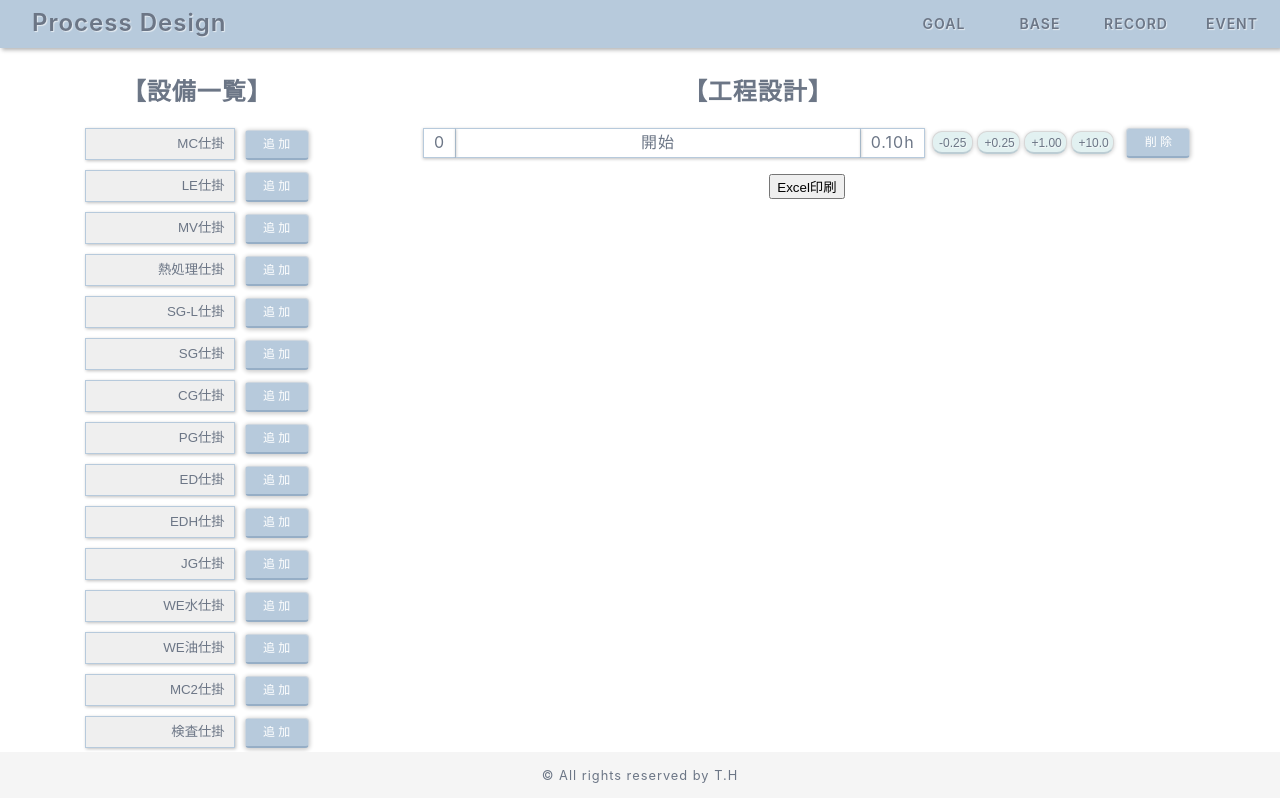
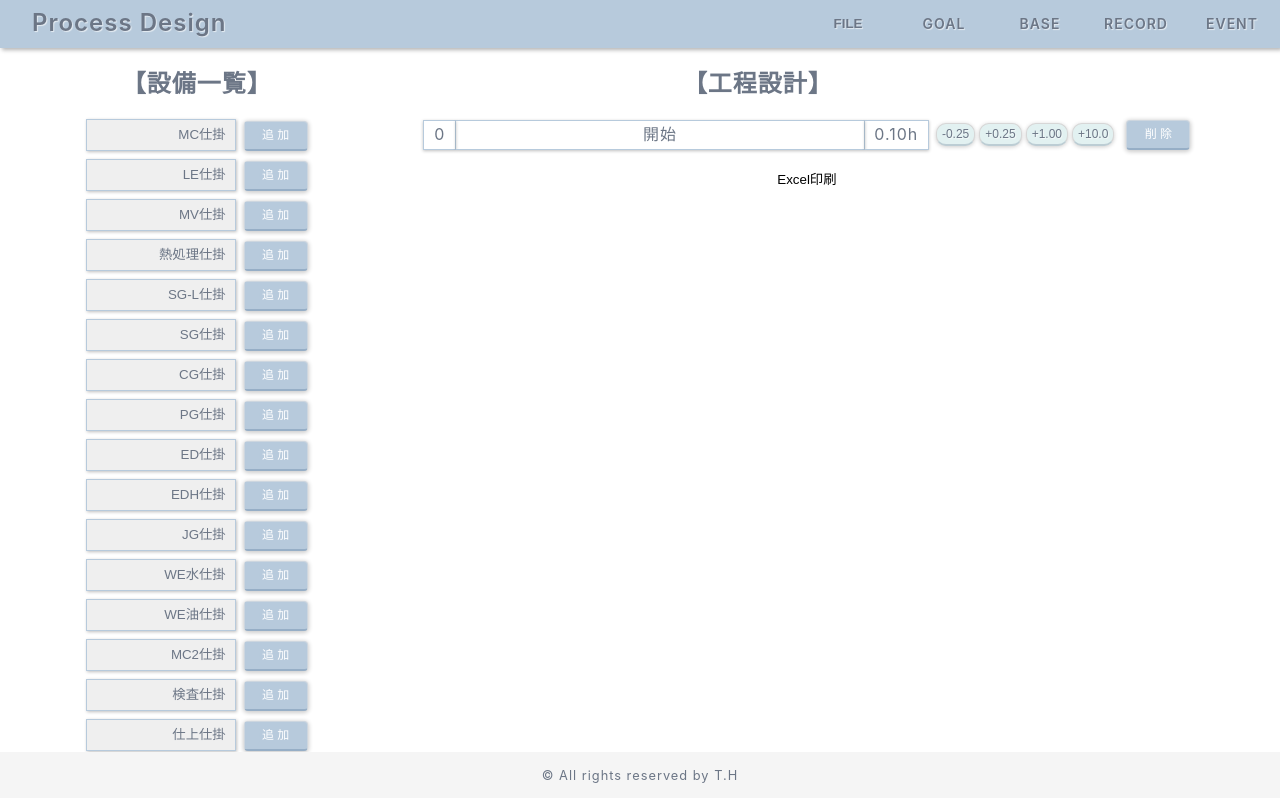
Before and after one commit to tetsu-hira/VirtualMatchApp, a React (Create React App) app: page / in a window 1280 px wide. Shown: the top 798 px of the page. Built offline with nearby package versions, Linux system fonts and the light colour scheme.

Commit message:
9/9excel読み込み機能追加

```diff
--- a/public/css/style.css
+++ b/public/css/style.css
@@ -49,6 +49,15 @@ input {
   display: block;
 }
 
+button {
+  background-color: transparent;
+  border: none;
+  cursor: pointer;
+  outline: none;
+  padding: 0;
+  appearance: none;
+}
+
 .Footer {
   position: absolute;
   bottom: 0;
@@ -84,18 +93,21 @@ input {
 .Header h1 a:hover {
   opacity: 0.6;
 }
-.Header .JumpList {
+.Header .Jump {
   display: flex;
   line-height: 2;
 }
-.Header .JumpList__item {
+.Header .JumpList {
   height: 100%;
   width: 96px;
   display: inline-block;
   padding: 0;
   text-shadow: 1px 1px 1px rgba(255, 255, 255, 0.65);
 }
-.Header .JumpList__item a {
+.Header .JumpList button {
+  text-decoration: none;
+}
+.Header .JumpList__item {
   margin: auto;
   text-align: center;
   display: block;
@@ -104,8 +116,9 @@ input {
   color: #6c7686;
   font-weight: 600;
   line-height: 3.4;
+  text-shadow: 1px 1px 1px rgba(255, 255, 255, 0.65);
 }
-.Header .JumpList__item a:hover {
+.Header .JumpList__item:hover {
   opacity: 0.6;
   transition: 0.1s;
 }
@@ -116,7 +129,7 @@ input {
 }
 .ProcessContainer {
   margin: auto 0;
-  padding-top: 72px;
+  padding-top: 64px;
   width: 93%;
 }
 .ProcessContainer .ProcessMain {
@@ -137,7 +150,7 @@ input {
   -moz-appearance: none;
   appearance: none;
   padding: 0 9px;
-  margin: 5px;
+  margin: 4px;
   border: 1px solid #b7cadc;
   text-align-last: right;
   outline: none;
@@ -165,7 +178,7 @@ input {
   border-bottom: 2px solid #7694b180;
   border-right: 1px solid #cdd6df;
   border-radius: 4px;
-  margin: 5px;
+  margin: 4px;
   box-shadow: 0px 1px 4px 1px rgba(0, 0, 0, 0.2);
   -webkit-transform-style: preserve-3d;
   transform-style: preserve-3d;
@@ -252,6 +265,7 @@ input {
   border-right: 1px solid #d7d7d7;
   border-radius: 10px;
   margin: auto 2px;
+  padding: 0px 5px;
   text-shadow: 1px 1px 1px rgba(255, 255, 255, 0.65);
   box-shadow: 0px 1px 4px 0PX rgba(0, 0, 0, 0.2);
 }
--- a/sass/Base/Base.scss
+++ b/sass/Base/Base.scss
@@ -49,3 +49,11 @@ input {
 .Main {
   display: block;
 }
+button{
+  background-color: transparent;
+  border: none;
+  cursor: pointer;
+  outline: none;
+  padding: 0;
+  appearance: none;
+}
--- a/sass/Module/Header.scss
+++ b/sass/Module/Header.scss
@@ -30,16 +30,19 @@
       }
     }
   }
-  .JumpList {
+  .Jump {
     display: flex;
     line-height: 2;
-    &__item {
+    &List {
       height: 100%;
       width: 96px;
       display: inline-block;
       padding: 0;
       text-shadow: 1px 1px 1px rgba(255, 255, 255, 0.65);
-      a {
+      button {
+        text-decoration: none;
+      }
+      &__item {
         margin: auto;
         text-align: center;
         display: block;
@@ -48,6 +51,7 @@
         color: $FontColor;
         font-weight: 600;
         line-height: 3.4;
+        text-shadow: 1px 1px 1px rgba(255, 255, 255, 0.65);
         &:hover {
           // border-top: 2px solid #9cb4ca;
           // border-right: 2px solid #d0e0ee;
--- a/sass/Page/Process.scss
+++ b/sass/Page/Process.scss
@@ -3,7 +3,7 @@
   margin-bottom: 50px;
   &Container {
     margin: auto 0;
-    padding-top: 72px;
+    padding-top: 64px;
     width: 93%;
     .ProcessMain {
       display: flex;
@@ -20,7 +20,7 @@
             -moz-appearance: none;
             appearance: none;
             padding: 0 9px;
-            margin: 5px;
+            margin: 4px;
             border: 1px solid $PrimaryColor;
             text-align-last:right;
             outline: none;
@@ -49,7 +49,7 @@
             border-bottom: 2px solid #7694b180;
             border-right: 1px solid #cdd6df;
             border-radius: 4px;
-            margin: 5px;
+            margin: 4px;
             box-shadow: 0px 1px 4px 1px rgba(0, 0, 0, 20%);
             -webkit-transform-style: preserve-3d;
             transform-style: preserve-3d;
@@ -135,6 +135,7 @@
               border-right: 1px solid rgb(215, 215, 215);
               border-radius: 10px;
               margin: auto 2px;
+              padding: 0px 5px;
               text-shadow: 1px 1px 1px rgba(255, 255, 255, 0.65);
               box-shadow: 0px 1px 4px 0PX rgba(0, 0, 0, 20%);
               &:hover {
--- a/src/components/File.tsx
+++ b/src/components/File.tsx
@@ -30,11 +30,11 @@ const File: React.FC = () => {
   }
 
   return (
-    <div>
-      <p>Excelファイルをアップロードする</p>
-      <button onClick={() => handleTriggerReadFile()}>ファイル選択</button>
+    <li className="JumpList">
+      {/* <div className="File__container"> */}
+        <button onClick={() => handleTriggerReadFile()} className="JumpList__item">FILE</button>
         {!!fileName && <span>ファイル名：{fileName}</span>}
-      <form>
+        <form style={{ display: 'none' }}>
           <input type="file" accept="application/vnd.openxmlformats-officedocument.spreadsheetml.sheet" ref={fileInput} onChange={(e) => {
             e.preventDefault();
             handleReadFile(e.currentTarget.files[0])
@@ -45,7 +45,8 @@ const File: React.FC = () => {
             {excelData}
           </div>
         )}
-    </div>
+      {/* </div> */}
+    </li>
   )
 }
 
--- a/src/components/Header.tsx
+++ b/src/components/Header.tsx
@@ -1,4 +1,8 @@
 import React from 'react';
+import File from "./File";
+
+
+
 
 const Header: React.FC = () => {
   return (
@@ -6,18 +10,20 @@ const Header: React.FC = () => {
       <h1>
         <a href="/">Process Design</a>
       </h1>
-      <ul className="JumpList">
-        <li className="JumpList__item">
-          <a href="/">GOAL</a>
+      <ul className="Jump">
+      <File />
+
+        <li className="JumpList">
+          <a href="/" className="JumpList__item">GOAL</a>
         </li>
-        <li className="JumpList__item">
-          <a href="/">BASE</a>
+        <li className="JumpList">
+          <a href="/" className="JumpList__item">BASE</a>
         </li>
-        <li className="JumpList__item">
-          <a href="/">RECORD</a>
+        <li className="JumpList">
+          <a href="/" className="JumpList__item">RECORD</a>
         </li>
-        <li className="JumpList__item">
-          <a href="/">EVENT</a>
+        <li className="JumpList">
+          <a href="/" className="JumpList__item">EVENT</a>
         </li>
       </ul>
     </div>
--- a/src/components/Process.tsx
+++ b/src/components/Process.tsx
@@ -1,7 +1,7 @@
 import { useState } from "react";
 import * as React from 'react';
 import ExcelJS from "exceljs";
-import File from "./File";
+// import File from "./File";
 // import { DragDropContext, Droppable } from "react-beautiful-dnd"
 // import { useEffect } from "react";
 // import Select from 'react-select';
@@ -623,7 +623,6 @@ const Process: React.FC = () => {
           </div>
         </div>
       </div>
-      <File />
     </div>
   )
 }
--- a/tsconfig.json
+++ b/tsconfig.json
@@ -11,7 +11,9 @@
     "skipLibCheck": true,
     "esModuleInterop": true,
     "allowSyntheticDefaultImports": true,
-    "strict": true,
+    "strict": false,
+    "strictPropertyInitialization": false,
+    "strictNullChecks": false,
     "forceConsistentCasingInFileNames": true,
     "noFallthroughCasesInSwitch": true,
     "module": "esnext",
```
Lines whose indentation alone changed are shown as unchanged.
